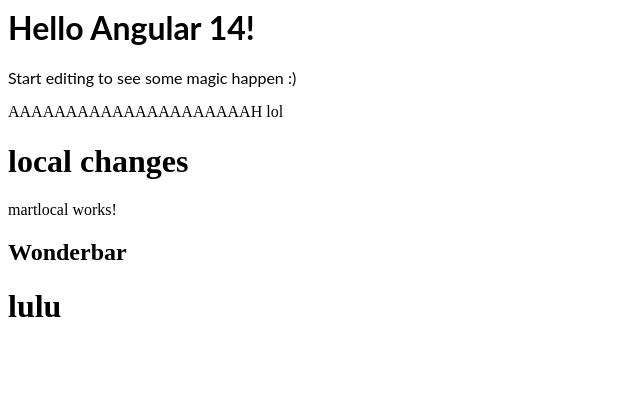
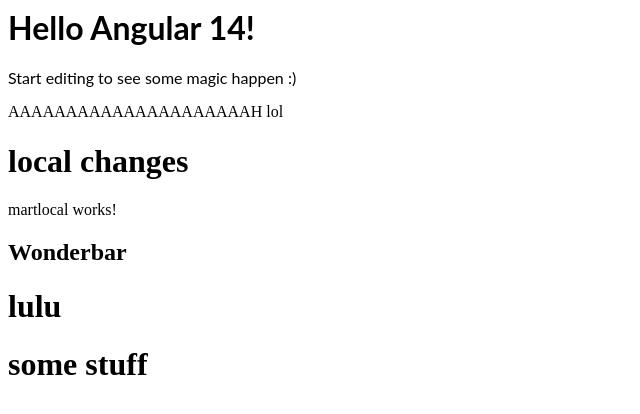
Before and after one commit to Maitre-Pangolin/projet-angular-test, an Angular app: page / in a window 1280 px wide. Shown: the top 414 px of the page, without its empty margins (0-640 px from the left). Built offline with nearby package versions, Linux system fonts and the light colour scheme.

Commit message:
1 file modified

```diff
--- a/src/app/app.component.html
+++ b/src/app/app.component.html
@@ -5,3 +5,4 @@
 <app-martlocal></app-martlocal>
 <h2>Wonderbar</h2>
 <h1>lulu</h1>
+<h1>some stuff</h1>
```
